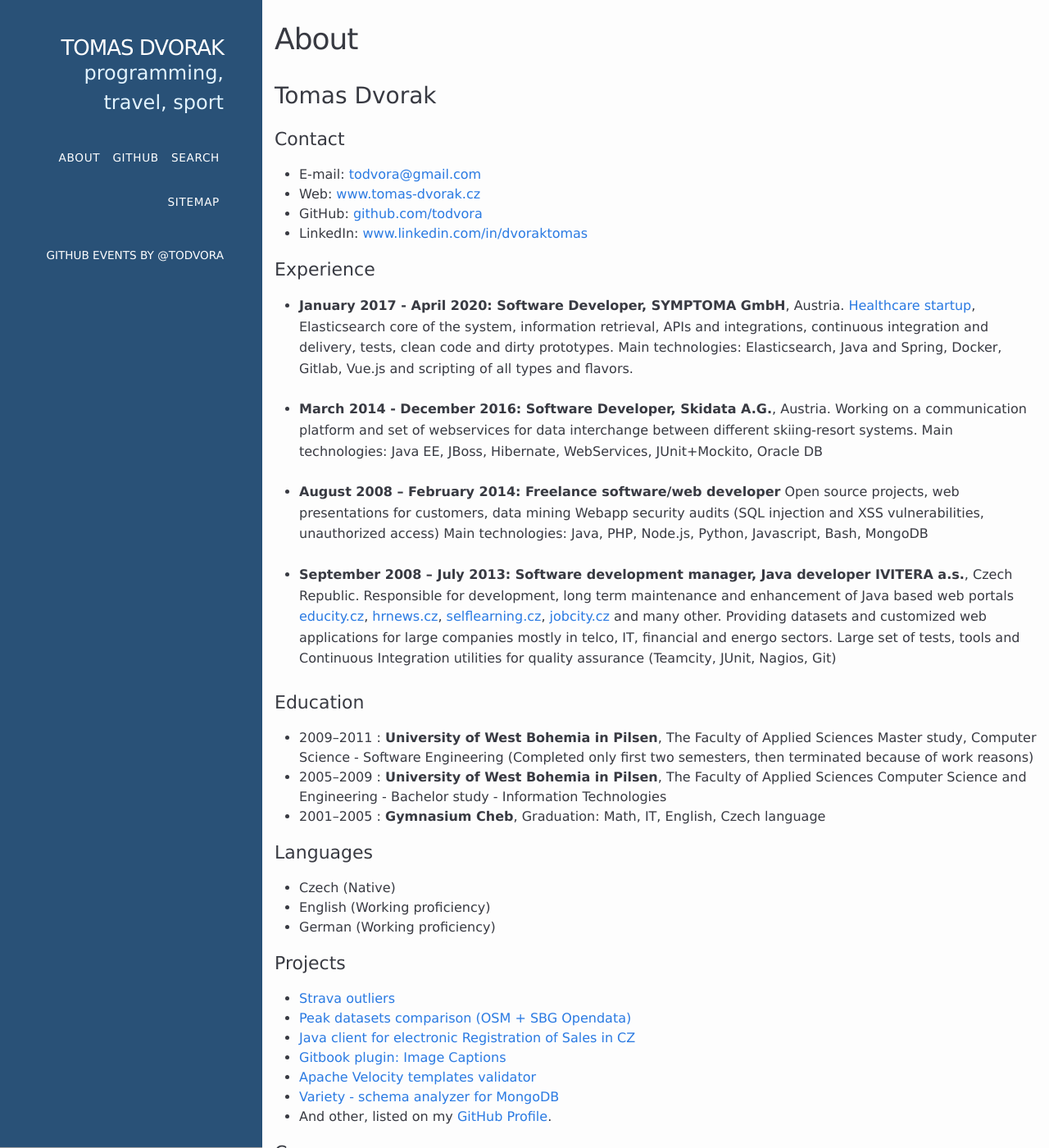
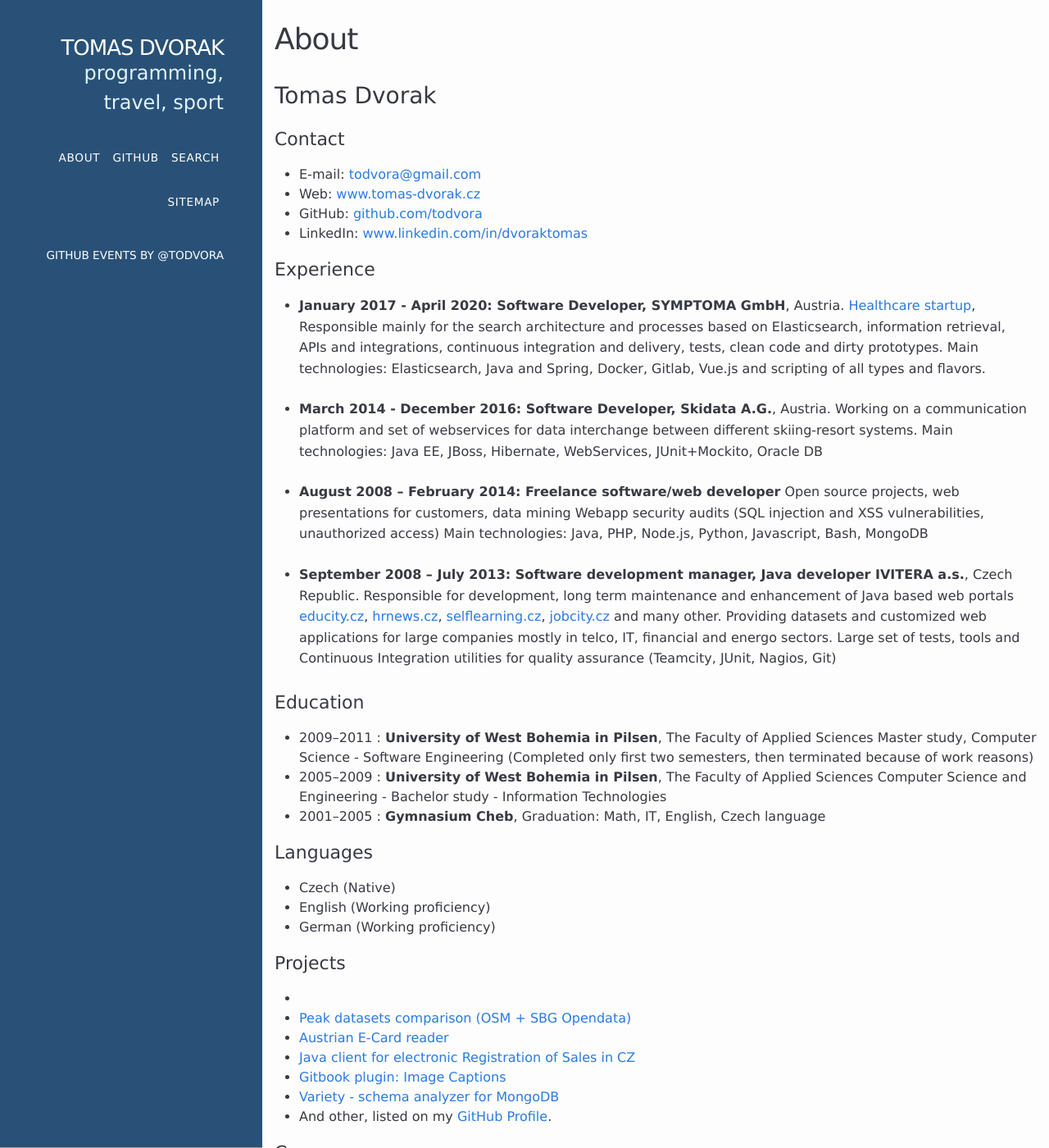
Before and after one commit to todvora/todvora.github.io, a Jekyll site: the page built from about.md, in a window 1280 px wide and 1400 px high. Shown: the whole window at 82% size. Built offline with Jekyll 4.4.1, drawn with Linux system fonts in a browser that asks for light colours.

Commit message:
updated projects

```diff
--- a/about.md
+++ b/about.md
@@ -14,7 +14,7 @@
 
 ### Experience
 - **January 2017 - April 2020: Software Developer, SYMPTOMA GmbH**, Austria.
-    [Healthcare startup](https://www.symptoma.com/), Elasticsearch core of the system, information retrieval, APIs and integrations, continuous integration and delivery, tests, clean code and dirty prototypes. Main technologies: Elasticsearch, Java and Spring, Docker, Gitlab, Vue.js and scripting of all types and flavors.
+    [Healthcare startup](https://www.symptoma.com/), Responsible mainly for the search architecture and processes based on Elasticsearch, information retrieval, APIs and integrations, continuous integration and delivery, tests, clean code and dirty prototypes. Main technologies: Elasticsearch, Java and Spring, Docker, Gitlab, Vue.js and scripting of all types and flavors.
 
 - **March 2014 - December 2016: Software Developer, Skidata A.G.**, Austria.
     Working on a communication platform and set of webservices for data interchange between different skiing-resort systems.
@@ -46,11 +46,11 @@
 - German (Working proficiency)
 
 ### Projects
-- [Strava outliers](https://todvora.github.io/outliers/)
+- [Strava outliers, Tool for fixing GPX tracks]: (https://todvora.github.io/outliers/)
 - [Peak datasets comparison (OSM + SBG Opendata)](https://todvora.github.io/gipfel/)
+- [Austrian E-Card reader](https://github.com/todvora/ecard-reader)
 - [Java client for electronic Registration of Sales in CZ](https://github.com/todvora/eet-client)
 - [Gitbook plugin: Image Captions](https://github.com/todvora/gitbook-plugin-image-captions)
-- [Apache Velocity templates validator](https://github.com/todvora/velocity-validator)
 - [Variety - schema analyzer for MongoDB](https://github.com/variety/variety)
 - And other, listed on my [GitHub Profile](https://github.com/todvora).
 
```
